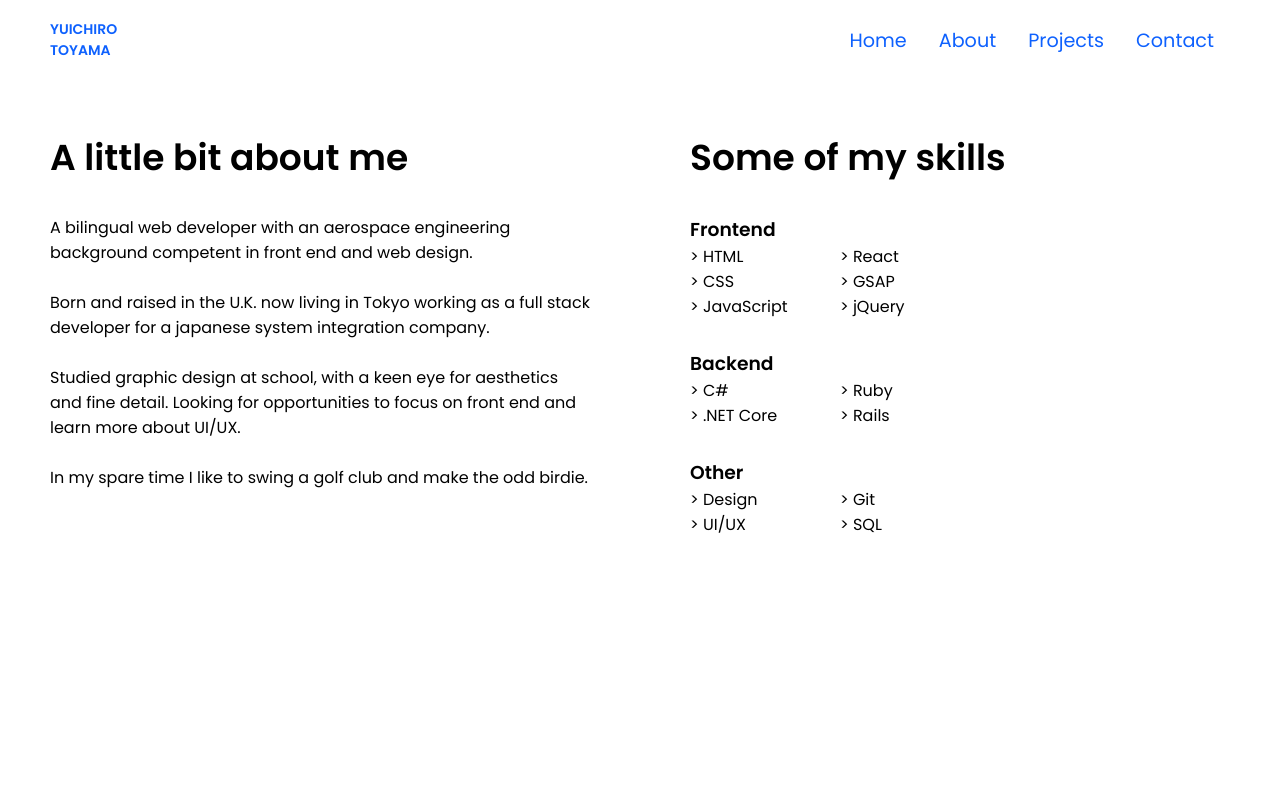
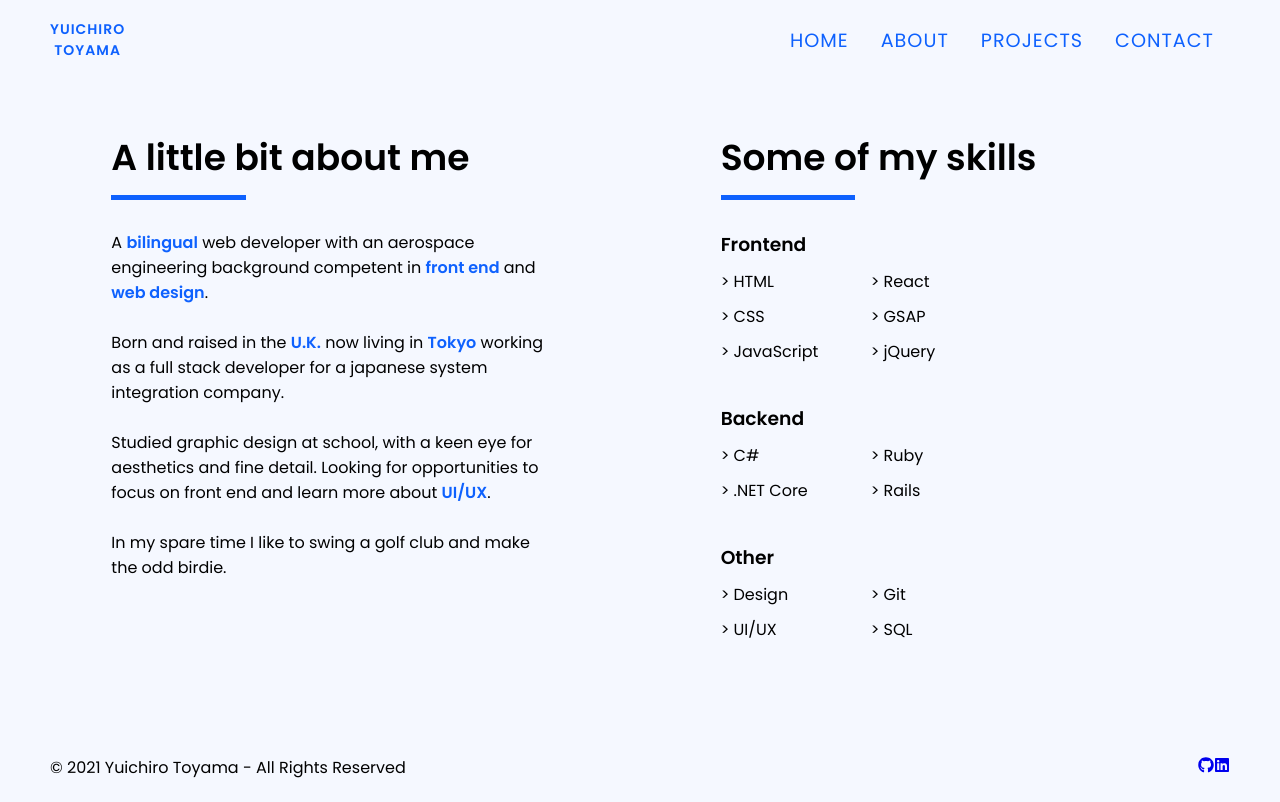
Before and after one commit to yt1872/react-portfolio-v2, a React (Create React App) app: page /About in a window 1280 px wide. Built offline with nearby package versions, Linux system fonts and the light colour scheme.

Commit message:
navbar fix and adding footer

```diff
--- a/src/App.js
+++ b/src/App.js
@@ -4,6 +4,8 @@ import { BrowserRouter as Router, Switch, Route } from "react-router-dom";
 import "./App.scss";
 import Hero from "./components/Hero";
 import About from "./components/About";
+import Footer from "./components/Footer";
+
 function App() {
   return (
     <>
@@ -15,6 +17,7 @@ function App() {
           {/* <Route path='/Projects' component={Products} />
                     <Route path='/Contact' component={SignUp} /> */}
         </Switch>
+        <Footer />
       </Router>
     </>
   );
--- a/src/App.scss
+++ b/src/App.scss
@@ -9,14 +9,15 @@ $grey: #6f6f6f;
   margin: 0;
   padding: 0;
   font-family: "Poppins", sans-serif;
+  background-color: $tertiary-blue;
 }
 
 .text-highlight {
-  background-color: $secondary-blue;
+  // background-color: $secondary-blue;
   color: $primary-blue;
   display: inline-block;
   font-style: normal;
-  padding: 2px 15px 4px;
+  // padding: 2px 8px 4px;
   border-radius: 5px;
 }
 
@@ -24,3 +25,22 @@ h2 {
   font-weight: 800;
   font-size: 36px;
 }
+
+mark {
+  color: $primary-blue;
+  font-weight: 800;
+}
+
+.subheader-underline {
+  border-bottom: 5px $primary-blue solid;
+  height: 10px;
+  width: 30%;
+}
+
+p {
+  font-size: 16px;
+}
+
+a {
+  text-decoration: none;
+}
--- a/src/components/About.js
+++ b/src/components/About.js
@@ -7,24 +7,31 @@ function About() {
       <div className="about-card">
         <div className="about-subheader">
           <h2>A little bit about me</h2>
+          <div className="subheader-underline"></div>
         </div>
         <div>
-          A bilingual web developer with an aerospace engineering background
-          competent in front end and web design. <br />
-          <br />
-          Born and raised in the U.K. now living in Tokyo working as a full
-          stack developer for a japanese system integration company. <br />
-          <br />
-          Studied graphic design at school, with a keen eye for aesthetics and
-          fine detail. Looking for opportunities to focus on front end and learn
-          more about UI/UX. <br />
-          <br />
-          In my spare time I like to swing a golf club and make the odd birdie.
+          <p>
+            A <mark>bilingual</mark> web developer with an aerospace engineering
+            background competent in <mark>front end</mark> and{" "}
+            <mark>web design</mark>. <br />
+            <br />
+            Born and raised in the <mark>U.K.</mark> now living in{" "}
+            <mark>Tokyo</mark> working as a full stack developer for a japanese
+            system integration company. <br />
+            <br />
+            Studied graphic design at school, with a keen eye for aesthetics and
+            fine detail. Looking for opportunities to focus on front end and
+            learn more about <mark>UI/UX</mark>. <br />
+            <br />
+            In my spare time I like to swing a golf club and make the odd
+            birdie.
+          </p>
         </div>
       </div>
       <div className="about-card">
         <div className="about-subheader">
           <h2>Some of my skills</h2>
+          <div className="subheader-underline"></div>
         </div>
         <div className="skills-sublist-card">
           <h3>Frontend</h3>
--- a/src/components/About.scss
+++ b/src/components/About.scss
@@ -2,10 +2,11 @@
 
 .about-container {
   display: flex;
+  justify-content: space-evenly;
 }
 
 .about-card {
-  width: 50%;
+  width: 35%;
   padding: 50px;
 }
 
@@ -15,14 +16,21 @@
 
 .skills-sublist-card {
   margin-bottom: 30px;
+  h3 {
+    padding-bottom: 10px;
+  }
 }
 
 .skills-sublist {
+  font-size: 16px;
   display: flex;
   ul {
     list-style-type: none;
     &:nth-child(1) {
       width: 150px;
     }
+    li {
+      padding-bottom: 10px;
+    }
   }
 }
--- /dev/null
+++ b/src/components/Footer.js
@@ -0,0 +1,23 @@
+import React from "react";
+import { FaLinkedin, FaGithub } from "react-icons/fa";
+import "./Footer.scss";
+
+function Footer() {
+  return (
+    <div class="footer">
+      <div class="footer-copyright">
+        ©︎ 2021 Yuichiro Toyama - All Rights Reserved
+      </div>
+      <div class="footer-links">
+        <a href="#">
+          <FaGithub />
+        </a>
+        <a href="#">
+          <FaLinkedin />
+        </a>
+      </div>
+    </div>
+  );
+}
+
+export default Footer;
--- /dev/null
+++ b/src/components/Footer.scss
@@ -0,0 +1,18 @@
+@import "../App.scss";
+
+.footer {
+  display: flex;
+  justify-content: space-between;
+  margin: 0 40px;
+  height: 70px;
+  max-width: 1300px;
+  margin-right: auto;
+  margin-left: auto;
+  padding-right: 50px;
+  padding-left: 50px;
+  align-items: center;
+}
+
+.footer-copyright {
+  background-color: transparent;
+}
--- a/src/components/Navbar.js
+++ b/src/components/Navbar.js
@@ -12,7 +12,7 @@ function Navbar() {
 
   return (
     <>
-      <IconContext.Provider value={{ color: "#fff" }}>
+      <IconContext.Provider value={{ color: "#0e61fe" }}>
         <div className="navbar">
           <div className="navbar-container container">
             <Link to="/" className="navbar-logo" onClick={closeMobileMenu}>
@@ -27,7 +27,7 @@ function Navbar() {
             <ul className={click ? "nav-menu active" : "nav-menu"}>
               <li className="nav-items">
                 <Link to="/" className="nav-links" onClick={closeMobileMenu}>
-                  Home
+                  HOME
                 </Link>
               </li>
               <li className="nav-items">
@@ -36,7 +36,7 @@ function Navbar() {
                   className="nav-links"
                   onClick={closeMobileMenu}
                 >
-                  About
+                  ABOUT
                 </Link>
               </li>
               <li className="nav-items">
@@ -45,7 +45,7 @@ function Navbar() {
                   className="nav-links"
                   onClick={closeMobileMenu}
                 >
-                  Projects
+                  PROJECTS
                 </Link>
               </li>
               <li className="nav-items">
@@ -54,7 +54,7 @@ function Navbar() {
                   className="nav-links"
                   onClick={closeMobileMenu}
                 >
-                  Contact
+                  CONTACT
                 </Link>
               </li>
             </ul>
--- a/src/components/Navbar.scss
+++ b/src/components/Navbar.scss
@@ -36,6 +36,8 @@
   font-size: 2rem;
   display: flex;
   align-items: center;
+  letter-spacing: 1px;
+  text-align: center;
 }
 
 .navbar-icon {
@@ -67,6 +69,7 @@
   text-decoration: none;
   padding: 0.5rem 1rem;
   height: 100%;
+  letter-spacing: 1px;
 }
 
 .fa-bars {
@@ -101,7 +104,7 @@
   }
 
   .nav-menu.active {
-    background: #1c2237;
+    background: $tertiary-blue;
     left: 0;
     opacity: 1;
     transition: all 0.6s ease;
--- a/src/components/hero.js
+++ b/src/components/hero.js
@@ -8,10 +8,10 @@ function Hero() {
   return (
     <div className="hero-container">
       <div className="hero-left">
-        <div className="hero-name">Hi, I am Yuichiro Toyama.</div>
+        <div className="hero-name">Hi &#x1f44b;, I am Yuichiro Toyama.</div>
         <div className="hero-name">
-          A <i className="text-highlight">Fullstack</i>
-          <i className="text-highlight">Developer</i> based in Tokyo.
+          A <i className="text-highlight">Fullstack Developer</i>
+          &nbsp;based in Tokyo.
         </div>
         <div className="hero-intro">
           I design and build <i className="text-highlight">interactive</i> and{" "}
--- a/src/components/hero.scss
+++ b/src/components/hero.scss
@@ -1,7 +1,6 @@
 @import "../App.scss";
 
 .hero-container {
-  background-color: $tertiary-blue;
   height: 100vh;
   display: flex;
   align-items: center;
@@ -18,6 +17,7 @@
   color: black;
   font-weight: 700;
   font-size: 40px;
+  letter-spacing: 2%;
 }
 
 .hero-intro {
```
